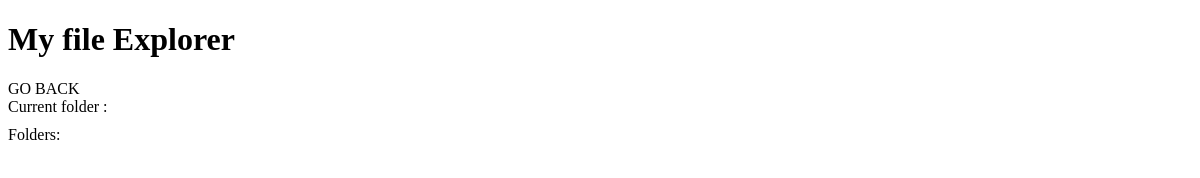
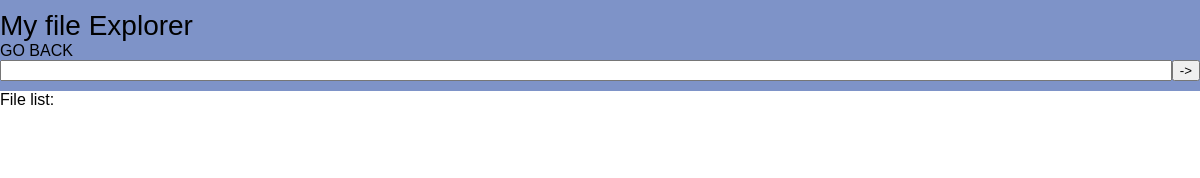
Before and after one commit to hoprikoma/FileExplorerElectron, an Electron app: page index.html in a window 1200 px wide. Both pictures are taken after a click on the element "GO BACK". Drawn offline with Linux system fonts and the light colour scheme; no server answers.

Commit message:
Css incoming !
Ajout de css et correction de bugs

```diff
--- a/index.html
+++ b/index.html
@@ -9,15 +9,20 @@
     <title>Hello World!</title>
   </head>
   <body>
-    <h1>My file Explorer</h1>
+    <div class="toolbar">
+      <p class="title">My file Explorer</p>
+      <div onclick="goBack()">GO BACK</div>
 
-    <div onclick="goBack()">GO BACK</div>
-
-    <div id="currentFolder">
+      <form action="" class="searchBar">
+        <textarea id="currentFolder" rows="1"></textarea>
+        <input type="button" value="->">
+      </form>
     </div>
 
+
+
     <div>
-      <label>Folders: </label>
+      <label>File list: </label>
       <div id="folderList"></div>
     </div>
 
--- a/renderer.js
+++ b/renderer.js
@@ -11,9 +11,6 @@ let actualFolder = os.homedir();
 let movingDir = "";
 let myPath = String(os.homedir()).split("\\");
 
-console.log(myPath);
-
-
 document.getElementById('currentFolder').innerHTML += "Current folder : " + thePath(myPath)
 
 fs.readdir(actualFolder, (err, files) => {
@@ -26,41 +23,25 @@ fs.readdir(actualFolder, (err, files) => {
 function goToFolder(file) {
   console.log("GO TO FOLDER");
 
+  path = pathToString(myPath, file)
 
-  if (checkIfDir(file) != true) {
-    console.log("It's not a directory")
-    return false
-  }
-
-  console.log(myPath);
+  displayReset(path);
 
 
-  pathToString(file)
-  displayReset();
-
-
-  fs.readdir(myPath, (err, files) => {
+  fs.readdir(path, (err, files) => {
     files.forEach(file => {
       console.log();
       document.getElementById('folderList').innerHTML += '<a onclick="goToFolder(\'' + file + '\')">' + file + '</a>'
     });
   });
+
+  myPath = path
 }
 
-function thePath(myPath) {
-  console.log('THE PATH');
 
-  if (typeof myPath != "string") {
-    myPath = myPath.join('\\')
-  }
-
-  return myPath
-}
 
 function goBack() {
   console.log("GO BACK");
-  console.log(myPath);
-
 
   if (typeof myPath == "string") {
     myPath = myPath.split("\\");
@@ -71,7 +52,9 @@ function goBack() {
     myPath = myPath.join('\\')
   }
 
-  displayReset();
+  console.log(myPath);
+
+  displayReset(myPath);
 
   fs.readdir(myPath, (err, files) => {
     files.forEach(file => {
@@ -81,42 +64,51 @@ function goBack() {
   });
 }
 
-function checkIfDir(file) {
-  console.log('CHECK IF DIR');
+function pathToString(path, file) {
 
-  var path = myPath
+  if (typeof path != "string") {
+    path = path.join('\\')
+  }
 
-  pathToString(file)
+  let nextDir = path+'\\'+file
+
+  statsObj = fs.statSync(nextDir);
+
+  // console.log(statsObj);
+  // console.log("Path is file:", statsObj.isFile());
+  // console.log("Path is directory:", statsObj.isDirectory());
+
+  if (statsObj.isDirectory() != true) {
+    console.log('is not directory !');
+    return false
+  }
 
 
-  statsObj = fs.statSync(path);
-
-  // console.log(statsObj);
-  console.log("Path is file:", statsObj.isFile());
-  console.log("Path is directory:", statsObj.isDirectory());
-
-
-  console.log(statsObj.isDirectory());
-
-  return statsObj.isDirectory()
-
-}
-
-function pathToString(file) {
   if (typeof path == "string") {
     path = path.split("\\");
-    console.log('test1');
-
     path.push(file)
     path = path.join('\\')
   } else {
-    console.log('test2');
     path.push(file)
     path = path.join('\\')
   }
+  return path
 }
 
-function displayReset() {
+function displayReset(myPath) {
+  console.log('DISPLAY RESET');
+
   document.getElementById('folderList').innerHTML = ""
-  document.getElementById('currentFolder').innerHTML = "Current folder : " + "<span>" + thePath(myPath) + "</span>"
+  document.getElementById('currentFolder').value = thePath(myPath)
 }
+
+function thePath(myPath) {
+  console.log('THE PATH');
+
+  if (typeof myPath != "string") {
+    myPath = myPath.join('\\')
+  }
+
+  console.log(myPath);
+  return myPath
+}
--- a/style.css
+++ b/style.css
@@ -1,12 +1,38 @@
-#folderList a {
-    display: block;
-    margin: 2px 0;
-}
-
-#currentFolder {
-    margin-bottom: 10px;
+/* Global css */
+html,
+body {
+  margin: 0;
+  padding: 0;
 }
 
 body {
-    background-color: white;
+  background-color: white;
+  font-family: Arial, Helvetica, sans-serif;
 }
+
+textarea {
+  resize: none;
+  width: 100%;
+}
+
+/* Static part */
+.title {
+  font-size: 28px;
+  margin: 0;
+}
+
+.toolbar {
+  background-color: #7E93C8;
+  padding: 10px 0;
+}
+
+.searchBar {
+  display: flex;
+}
+
+
+/* Result part */
+#folderList a {
+  display: block;
+  margin: 2px 0;
+}
```
